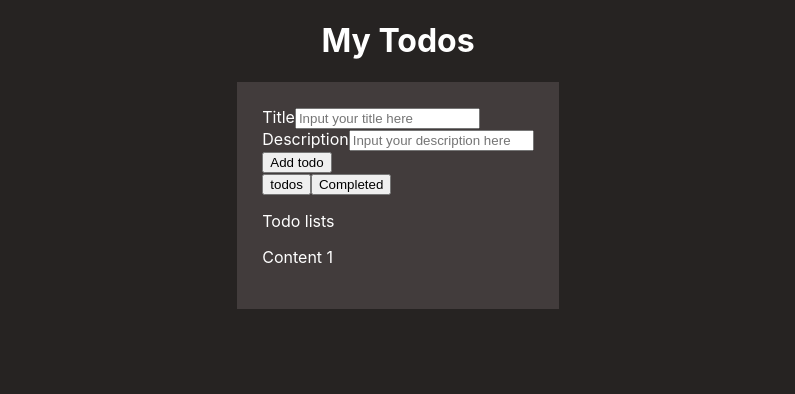
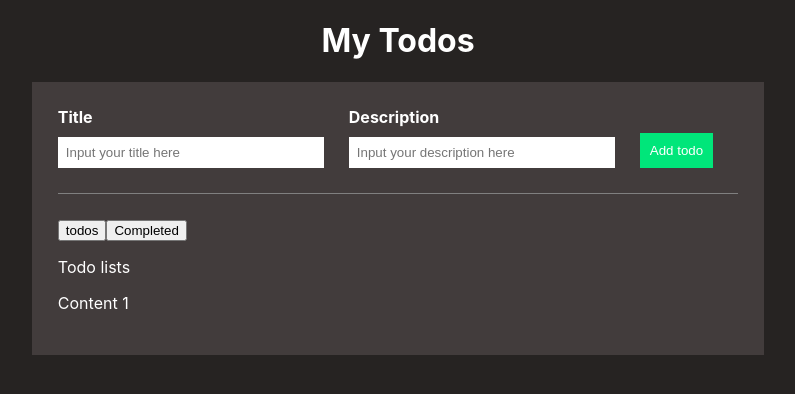
Before and after one commit to WahomeVincent/TODO-LIST-APP, a React (Create React App) app: page / in a window 1280 px wide. Shown: the top 394 px of the page, without its empty margins (242-1037 px from the left). Built offline with nearby package versions, Linux system fonts and the light colour scheme.

Commit message:
Style the input areas

```diff
--- a/src/App.css
+++ b/src/App.css
@@ -19,3 +19,64 @@ h1{
     box-shadow: #262322;
 
 }
+
+.todo-input {
+    display: flex;
+    align-items: center;
+    justify-content: center;
+    border-bottom: 1px solid grey;
+    padding-bottom: 25px;
+    margin-bottom: 25px;
+
+}
+
+.todo-item {
+    display: flex;
+    flex-direction: column;
+    align-items: flex-start;
+    margin-right: 25px;
+}
+
+.todo-item label {
+    font-weight: bold;
+    margin-bottom: 10px;
+}
+
+.todo-item input {
+    padding: 8px;
+    border: none;
+    width: 250px;
+}
+
+.todo-item input:focus{
+   outline: 2px solid rgb(0,230,122 );
+}
+
+.primaryBtn {
+    background-color: rgb(0,230,122);
+    color: white;
+    border: none;
+    border-radius: none;
+    margin-top: 25px;
+    padding: 10px;
+    cursor: pointer;
+
+}
+
+.primaryBtn:hover{
+    background-color: rgb(4,196,106 );
+}
+
+.secondaryBtn {
+    background-color: rgb(71,71,71);
+    color: white;
+    border: none;
+    border-radius: none;
+    margin-top: 25px;
+    padding: 10px;
+    cursor: pointer;
+}
+
+.active {
+    background-color: rgb(0,230,122);
+}
```
